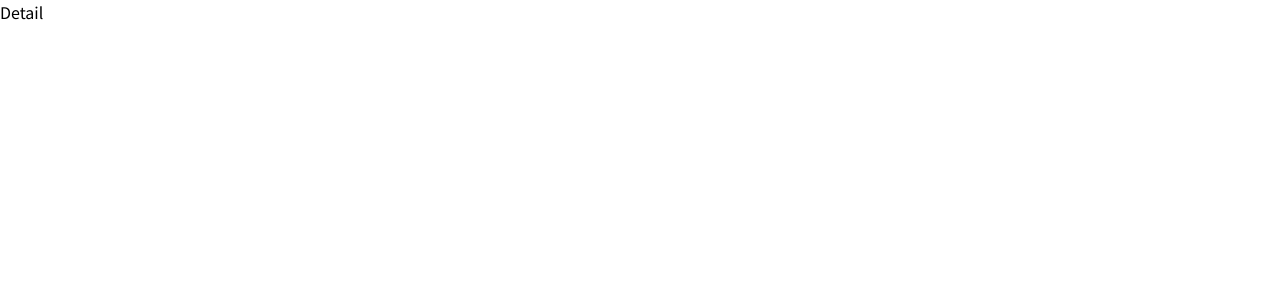
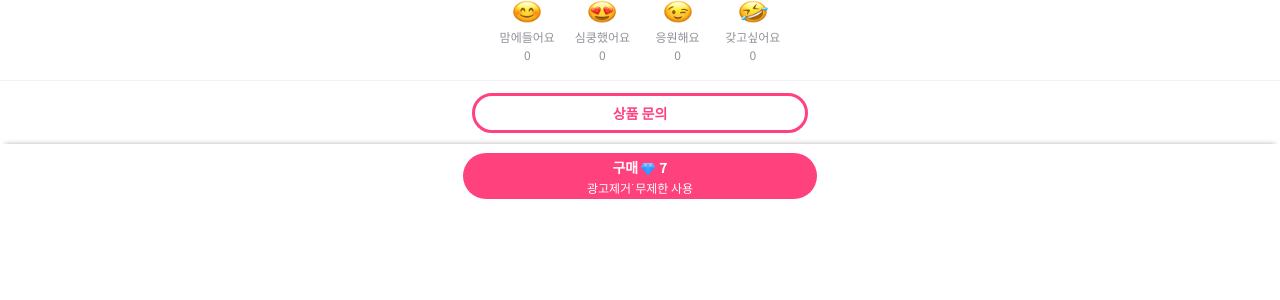
Before and after one commit to tjwldnjs123/playkeyboard-2team, a React (Create React App) app: page /detail in a window 1280 px wide. Shown: the top 300 px of the page. Built offline with nearby package versions, Linux system fonts and the light colour scheme.

Commit message:
Add: Bottom 영역 component

```diff
--- a/src/Router.js
+++ b/src/Router.js
@@ -3,7 +3,6 @@ import { ThemeProvider } from "styled-components";
 import theme from "./styles/theme";
 import Main from "./pages/main/Main";
 import Detail from "./pages/detail/Detail";
-import Bottom from "./pages/detail/bottom";
 
 const Router = () => {
   return (
@@ -12,7 +11,6 @@ const Router = () => {
         <Routes>
           <Route path="/" element={<Main />} />
           <Route path="/detail" element={<Detail />} />
-          <Route path="/bottom" element={<Bottom />} />
         </Routes>
       </BrowserRouter>
     </ThemeProvider>
--- /dev/null
+++ b/src/components/Counter.js
@@ -0,0 +1,19 @@
+import { useState } from "react";
+
+const Counter = (props) => {
+  const text = props.text;
+  const [count, setCount] = useState(false);
+  return (
+    <div
+      style={count ? { color: "#FF417D" } : { color: "#919299" }}
+      onClick={() => {
+        setCount((current) => !current);
+      }}
+    >
+      <div>{text}</div>
+      <div>{count ? 1 : 0}</div>
+    </div>
+  );
+};
+
+export default Counter;
--- a/src/component/Expression.js
+++ b/src/components/Expression.js
@@ -1,8 +1,9 @@
 import React, { useState } from "react";
 import styled from "styled-components";
+import Counter from "./Counter";
 
 const Expression = () => {
-  const [count, setCount] = useState(false);
+  const [click, setClick] = useState(false);
 
   const ExpressionElem = [
     {
@@ -32,14 +33,13 @@ const Expression = () => {
       {ExpressionElem.map((result) => {
         return (
           <ExpressionWrapper
-            onClick={() => {
-              setCount((current) => !current);
-            }}
+            onClick={() => setClick((current) => !current)}
             key={result.id}
           >
-            <img alt="표정" src={result.image} />
-            <div>{result.text}</div>
-            <div> {count ? 1 : 0}</div>
+            <div>
+              <img alt="표정" src={result.image} />
+              <Counter text={result.text} />
+            </div>
           </ExpressionWrapper>
         );
       })}
@@ -50,27 +50,31 @@ export default Expression;
 
 const ExpressionContainer = styled.div`
   display: flex;
+  justify-content: center;
+  height: 5rem;
+  width: 100%;
 `;
 
 const ExpressionWrapper = styled.div`
   display: flex;
-  justify-content: center;
-  align-items: center;
+  justify-content: flex-start;
   flex-direction: column;
-  width: 56px;
-  height: 64px;
-  font-size: 12px;
-  line-height: 18px;
-  margin-left: 20px;
+  width: 3.5rem;
+  height: 4rem;
+  font-size: 0.75rem;
+  line-height: 1.125rem;
+  margin-left: 0.6rem;
+  margin-right: 0.6rem;
   color: ${({ theme }) => theme.colors.dockGrey};
+
   img {
-    width: 30px;
-    height: 24px;
+    width: 1.875rem;
+    height: 1.5rem;
   }
   div {
     font-weight: 400;
-    width: 56px;
-    height: 18px;
+    width: 3.5rem;
+    height: 1.125rem;
     text-align: center;
   }
 `;
--- a/src/component/Inquiry.js
+++ b/src/components/Inquiry.js
@@ -11,19 +11,22 @@ const Inquiry = () => {
 export default Inquiry;
 
 const PurchaseContainer = styled.div`
-  height: 64px;
-  width: 375px;
+  height: 4rem;
+  width: 100%;
   border-top: 1px solid #f2f3f7;
+  display: flex;
+  justify-content: center;
+  align-items: center;
 `;
 
 const InquiryButton = styled.button`
   box-sizing: border-box;
   color: ${({ theme }) => theme.colors.hotpink};
   background-color: white;
-  width: 330px;
-  height: 40px;
+  width: 21rem;
+  height: 2.5rem;
   border: 3px solid ${({ theme }) => theme.colors.hotpink};
-  border-radius: 20px;
+  border-radius: 1.25rem;
   font-size: 14px;
   font-weight: 700;
 `;
--- a/src/component/Purchase.js
+++ b/src/components/Purchase.js
@@ -17,13 +17,18 @@ export default Purchase;
 
 const PurchaseContainer = styled.div`
   height: 64px;
-  width: 375px;
+  width: 100%;
   padding: 9px 10px;
-  margin-top: 10px;
+  display: flex;
+  justify-content: center;
   box-shadow: 0 -5px 5px -5px rgba(0, 0, 0, 0.3);
 `;
 
 const PurchaseButton = styled.button`
+  display: flex;
+  flex-direction: column;
+  justify-content: center;
+  align-items: center;
   color: white;
   background-color: ${({ theme }) => theme.colors.hotpink};
   width: 354px;
--- a/src/pages/detail/Detail.js
+++ b/src/pages/detail/Detail.js
@@ -1,6 +1,15 @@
-import React from 'react';
+import React from "react";
+import Expression from "../../components/Expression";
+import Purchase from "../../components/Purchase";
+import Inquiry from "../../components/Inquiry";
 
 const Detail = (props) => {
-  return <div>Detail</div>;
+  return (
+    <div>
+      <Expression />
+      <Inquiry />
+      <Purchase />
+    </div>
+  );
 };
 export default Detail;
--- a/src/pages/detail/bottom.js
+++ /dev/null
@@ -1,15 +0,0 @@
-import React from "react";
-import Expression from "../../component/Expression";
-import Inquiry from "../../component/Inquiry";
-import Purchase from "../../component/Purchase";
-
-const Bottom = () => {
-  return (
-    <>
-      {/* <Inquiry />
-      <Purchase /> */}
-      <Expression />
-    </>
-  );
-};
-export default Bottom;
```
